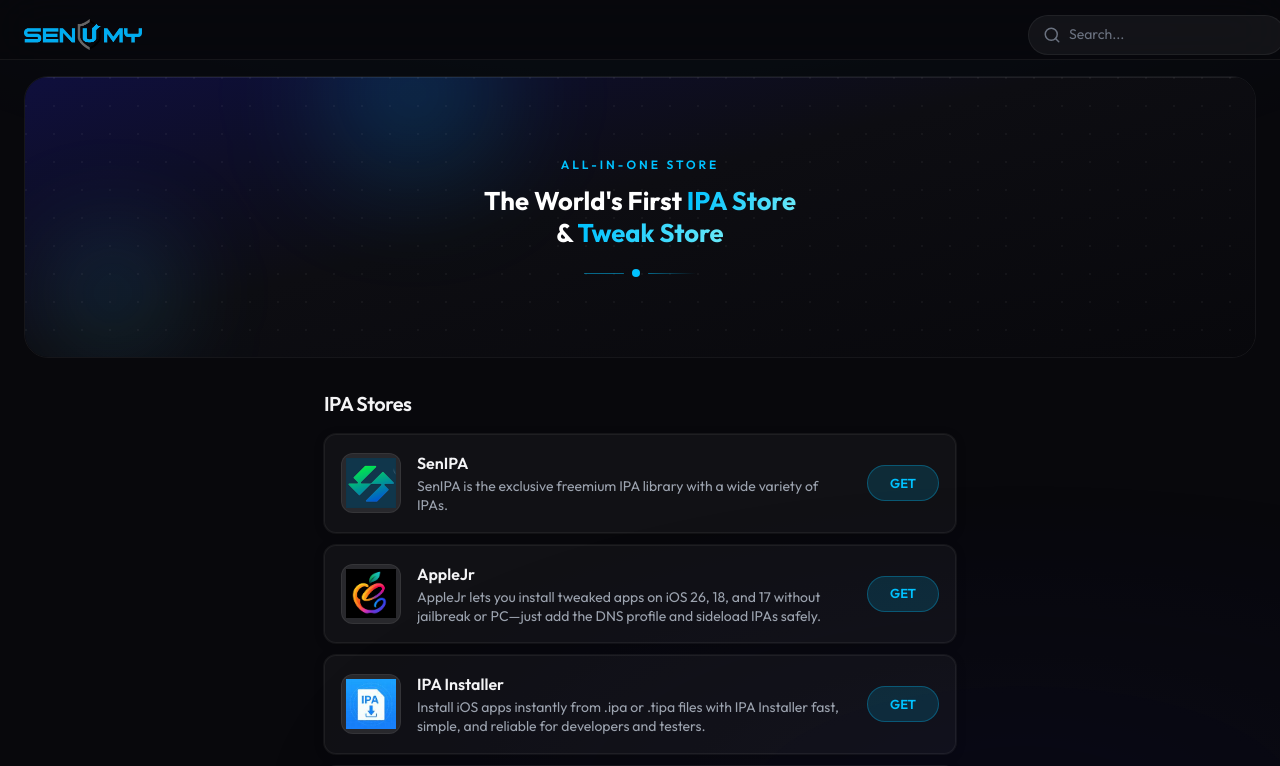
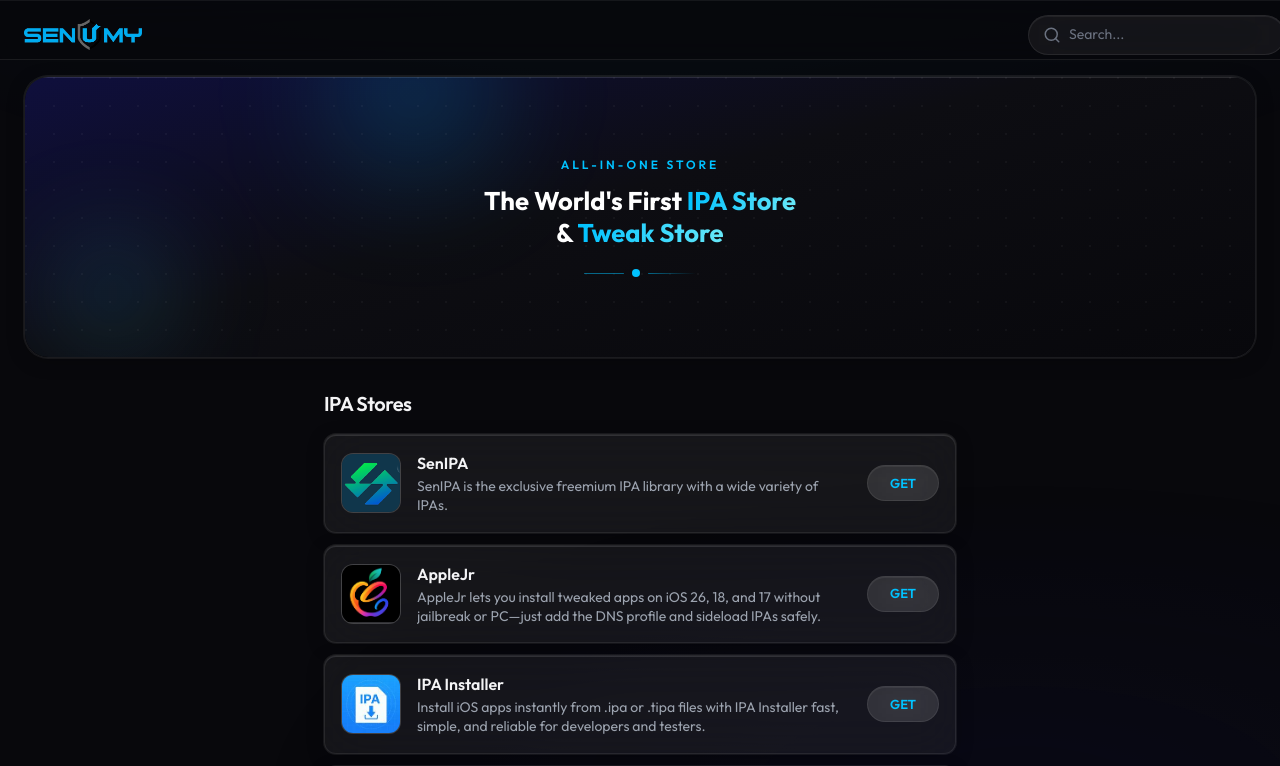
Before and after one commit to Sanka43/senumy, a React (Vite) app: page /senumy/prytexdmifgdv7um in a window 1280 px wide. Shown: the top 766 px of the page. Built offline with nearby package versions, Linux system fonts and the light colour scheme.

Commit message:
ui update liquid glass

```diff
--- a/src/components/Card.tsx
+++ b/src/components/Card.tsx
@@ -11,23 +11,26 @@
 const CARD_ICON_SIZE = 56
 
 const btnBase =
-  'flex h-9 min-w-[72px] shrink-0 items-center justify-center rounded-full px-4 text-[13px] font-semibold transition-all duration-200 active:scale-[0.98]'
+  'flex h-9 min-w-[72px] shrink-0 items-center justify-center rounded-full px-4 text-[13px] font-semibold transition-all duration-200 active:scale-[0.98] backdrop-blur-[var(--glass-blur)] border'
 
 export default function Card({ icon, title, description, href, external }: CardProps) {
   return (
     <div
-      className="group flex min-h-[76px] items-center gap-4 rounded-xl border p-3.5 transition-all duration-200 hover:border-[var(--glass-border-focus)]/40 sm:gap-4 sm:p-4"
+      className="group flex min-h-[76px] items-center gap-4 rounded-xl border p-3.5 transition-all duration-200 hover:border-white/15 sm:gap-4 sm:p-4 backdrop-blur-[var(--glass-blur-panel)]"
       style={{
-        backgroundColor: 'var(--bg-card)',
+        backgroundColor: 'var(--glass-fill)',
         borderColor: 'var(--glass-border)',
         boxShadow: 'var(--shadow-card)',
+        WebkitBackdropFilter: 'blur(var(--glass-blur-panel))',
       }}
     >
       <div
-        className="relative h-14 w-14 shrink-0 overflow-hidden rounded-xl border sm:h-[60px] sm:w-[60px]"
+        className="relative h-14 w-14 shrink-0 overflow-hidden rounded-xl border backdrop-blur-[var(--glass-blur)] sm:h-[60px] sm:w-[60px]"
         style={{
           backgroundColor: 'var(--glass-fill-strong)',
           borderColor: 'var(--glass-border)',
+          boxShadow: 'inset 0 1px 0 0 var(--glass-highlight-subtle)',
+          WebkitBackdropFilter: 'blur(var(--glass-blur))',
         }}
       >
         {icon ? (
@@ -36,7 +39,7 @@
             alt=""
             width={CARD_ICON_SIZE}
             height={CARD_ICON_SIZE}
-            className="h-full w-full object-contain p-1"
+            className="h-full w-full object-contain"
             loading="lazy"
             decoding="async"
           />
@@ -55,7 +58,11 @@
           href={href}
           target="_blank"
           rel="noopener noreferrer"
-          className={`${btnBase} bg-senumy-accent/15 text-senumy-accent border border-senumy-accent/30 hover:bg-senumy-accent/25`}
+          className={`${btnBase} bg-[var(--glass-fill-strong)] text-senumy-accent hover:bg-white/15`}
+          style={{
+            borderColor: 'var(--glass-border)',
+            boxShadow: 'inset 0 1px 0 0 var(--glass-highlight-subtle)',
+          }}
           aria-label="Open"
         >
           GET
@@ -63,7 +70,11 @@
       ) : (
         <Link
           to={href}
-          className={`${btnBase} bg-senumy-accent/15 text-senumy-accent border border-senumy-accent/30 hover:bg-senumy-accent/25`}
+          className={`${btnBase} bg-[var(--glass-fill-strong)] text-senumy-accent hover:bg-white/15`}
+          style={{
+            borderColor: 'var(--glass-border)',
+            boxShadow: 'inset 0 1px 0 0 var(--glass-highlight-subtle)',
+          }}
           aria-label="Open"
         >
           GET
--- a/src/components/Input.tsx
+++ b/src/components/Input.tsx
@@ -4,11 +4,13 @@
   ({ className = '', ...props }, ref) => (
     <input
       ref={ref}
-      className={`min-h-[48px] w-full rounded-xl border px-4 text-[15px] placeholder-[var(--text-tertiary)] focus:outline-none focus:ring-2 focus:ring-senumy-accent/40 focus:border-senumy-accent/50 transition-colors ${className}`}
+      className={`min-h-[48px] w-full rounded-xl border px-4 text-[15px] placeholder-[var(--text-tertiary)] focus:outline-none focus:ring-2 focus:ring-senumy-accent/40 focus:border-senumy-accent/50 transition-colors backdrop-blur-[var(--glass-blur)] ${className}`}
       style={{
         backgroundColor: 'var(--glass-fill)',
         borderColor: 'var(--glass-border)',
         color: 'var(--text-primary)',
+        boxShadow: 'inset 0 1px 0 0 var(--glass-highlight-subtle)',
+        WebkitBackdropFilter: 'blur(var(--glass-blur))',
       }}
       {...props}
     />
--- a/src/components/NavBar.tsx
+++ b/src/components/NavBar.tsx
@@ -96,12 +96,13 @@
 
   return (
     <header
-      className="fixed left-0 right-0 top-0 z-10 flex h-[var(--nav-height)] min-h-[60px] items-center justify-between gap-3 border-b px-4 backdrop-blur-xl sm:px-6"
+      className="fixed left-0 right-0 top-0 z-10 flex h-[var(--nav-height)] min-h-[60px] items-center justify-between gap-3 border-b px-4 backdrop-blur-[var(--glass-blur-strong)] sm:px-6"
       style={{
         paddingTop: 'max(env(safe-area-inset-top), 10px)',
-        backgroundColor: 'rgba(8, 8, 12, 0.85)',
+        backgroundColor: 'rgba(8, 8, 12, 0.72)',
         borderBottomColor: 'var(--glass-border)',
-        WebkitBackdropFilter: 'blur(20px)',
+        boxShadow: 'inset 0 1px 0 0 var(--glass-highlight-subtle)',
+        WebkitBackdropFilter: 'blur(var(--glass-blur-strong))',
       }}
     >
       <Link
@@ -118,10 +119,12 @@
 
       <div className="relative ml-2 mr-2 flex min-w-0 flex-1 max-w-[220px]">
         <div
-          className="flex h-10 items-center gap-2 rounded-full border transition-colors duration-200"
+          className="flex h-10 items-center gap-2 rounded-full border backdrop-blur-[var(--glass-blur)] transition-colors duration-200"
           style={{
             borderColor: focused ? 'var(--glass-border-focus)' : 'var(--glass-border)',
             backgroundColor: 'var(--glass-fill)',
+            boxShadow: 'inset 0 1px 0 0 var(--glass-highlight-subtle)',
+            WebkitBackdropFilter: 'blur(var(--glass-blur))',
           }}
         >
           <span className="ml-3.5 shrink-0 text-[var(--text-tertiary)]" aria-hidden>
@@ -158,11 +161,12 @@
             id={DROPDOWN_ID}
             role="listbox"
             aria-label="Search results"
-            className="absolute left-0 right-0 top-full z-20 mt-2 max-h-[70vh] overflow-auto rounded-2xl border py-2 shadow-soft"
+            className="absolute left-0 right-0 top-full z-20 mt-2 max-h-[70vh] overflow-auto rounded-2xl border py-2 backdrop-blur-[var(--glass-blur-strong)]"
             style={{
-              backgroundColor: 'var(--bg-elevated)',
+              backgroundColor: 'rgba(18, 18, 26, 0.85)',
               borderColor: 'var(--glass-border)',
-              boxShadow: 'var(--shadow-soft), 0 0 0 1px var(--glass-border)',
+              boxShadow: 'var(--shadow-glass)',
+              WebkitBackdropFilter: 'blur(var(--glass-blur-strong))',
             }}
           >
             {results.length === 0 ? (
--- a/src/pages/BecomePremiumUser.tsx
+++ b/src/pages/BecomePremiumUser.tsx
@@ -45,7 +45,15 @@
         </a>
       </div>
 
-      <div className="mt-8 rounded-xl border p-5 sm:p-6" style={{ backgroundColor: 'var(--bg-card)', borderColor: 'var(--glass-border)' }}>
+      <div
+        className="mt-8 rounded-xl border p-5 backdrop-blur-[var(--glass-blur-panel)] sm:p-6"
+        style={{
+          backgroundColor: 'var(--glass-fill)',
+          borderColor: 'var(--glass-border)',
+          boxShadow: 'var(--shadow-card)',
+          WebkitBackdropFilter: 'blur(var(--glass-blur-panel))',
+        }}
+      >
         <p className="text-sm font-medium text-[var(--text-primary)]">
           After you donate, check your email to find the &apos;registration code&apos; and enter it below.
           Tap Upgrade to become a premium user in the same app — no download or Settings install needed.
--- a/src/pages/Home.tsx
+++ b/src/pages/Home.tsx
@@ -7,12 +7,19 @@
   const isPremium = isPremiumUser()
   return (
     <div className="pb-10">
-      <section className="relative mx-4 mt-2 overflow-hidden rounded-2xl border border-[var(--glass-border)] sm:mx-6 sm:mt-4 sm:rounded-3xl">
+      <section
+        className="relative mx-4 mt-2 overflow-hidden rounded-2xl border sm:mx-6 sm:mt-4 sm:rounded-3xl"
+        style={{
+          borderColor: 'var(--glass-border)',
+          boxShadow: 'var(--shadow-card)',
+        }}
+      >
         <div
-          className="relative px-6 py-14 sm:py-16 md:py-20"
+          className="relative px-6 py-14 backdrop-blur-[var(--glass-blur)] sm:py-16 md:py-20"
           style={{
             background: 'linear-gradient(165deg, var(--color-senumy-navy) 0%, var(--bg-subtle) 45%, var(--bg-base) 100%)',
-            boxShadow: 'var(--shadow-soft), inset 0 1px 0 var(--glass-highlight)',
+            boxShadow: 'var(--shadow-soft), inset 0 1px 0 0 var(--glass-highlight)',
+            WebkitBackdropFilter: 'blur(var(--glass-blur))',
           }}
         >
           <div className="absolute -top-16 left-1/4 h-40 w-40 rounded-full bg-senumy-accent/20 blur-[60px]" aria-hidden />
--- a/src/pages/ThemesInstallGuide.tsx
+++ b/src/pages/ThemesInstallGuide.tsx
@@ -35,7 +35,16 @@
       </p>
       <div className="mt-8 space-y-8">
         {STEPS.map((step, i) => (
-          <section key={i} className="rounded-xl border p-4 sm:p-5" style={{ backgroundColor: 'var(--bg-card)', borderColor: 'var(--glass-border)' }}>
+          <section
+            key={i}
+            className="rounded-xl border p-4 backdrop-blur-[var(--glass-blur-panel)] sm:p-5"
+            style={{
+              backgroundColor: 'var(--glass-fill)',
+              borderColor: 'var(--glass-border)',
+              boxShadow: 'var(--shadow-card)',
+              WebkitBackdropFilter: 'blur(var(--glass-blur-panel))',
+            }}
+          >
             <h4 className="text-[15px] font-semibold text-[var(--text-primary)]">{step.title}</h4>
             <div className="mt-3 flex justify-center">
               <img
--- a/tailwind.config.js
+++ b/tailwind.config.js
@@ -43,9 +43,15 @@
       },
       boxShadow: {
         'card': 'var(--shadow-card)',
+        'glass': 'var(--shadow-glass)',
         'soft': 'var(--shadow-soft)',
         'glass-inner': 'inset 1px 1px 0 0 var(--glass-highlight)',
         'glow-accent': 'var(--glow-accent)',
+      },
+      backdropBlur: {
+        'glass': 'var(--glass-blur)',
+        'glass-strong': 'var(--glass-blur-strong)',
+        'glass-panel': 'var(--glass-blur-panel)',
       },
       maxWidth: {
         'content': 'var(--content-max)',
```
Also changed, not shown: src/components/Button.tsx (+4 -4 lines), src/design/tokens.css (+17 -7 lines).
